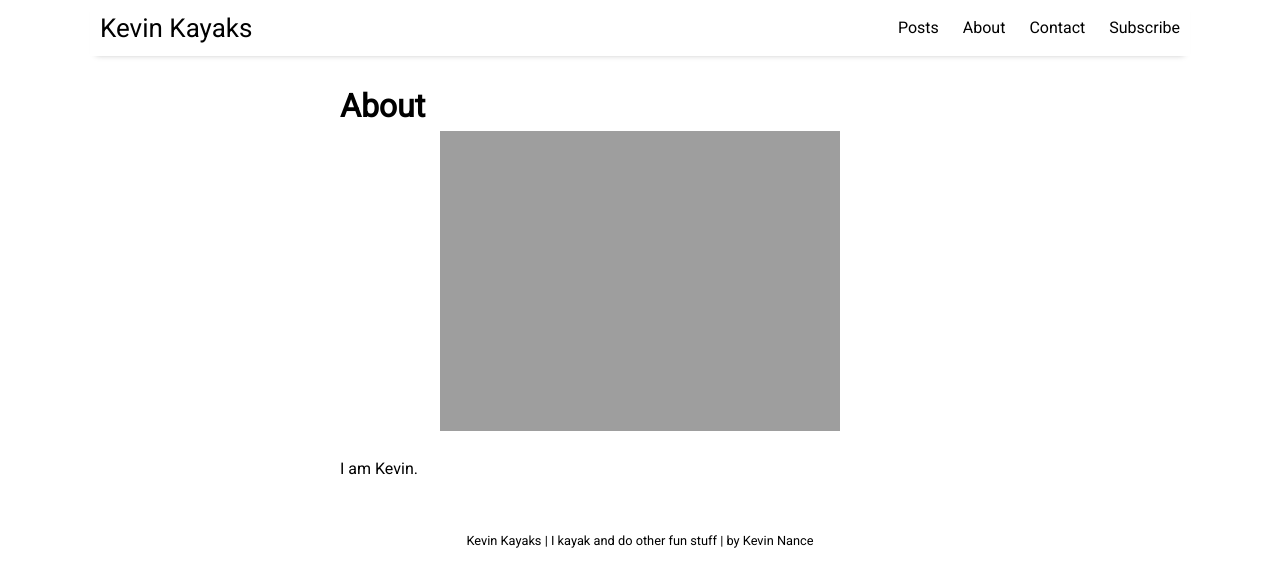
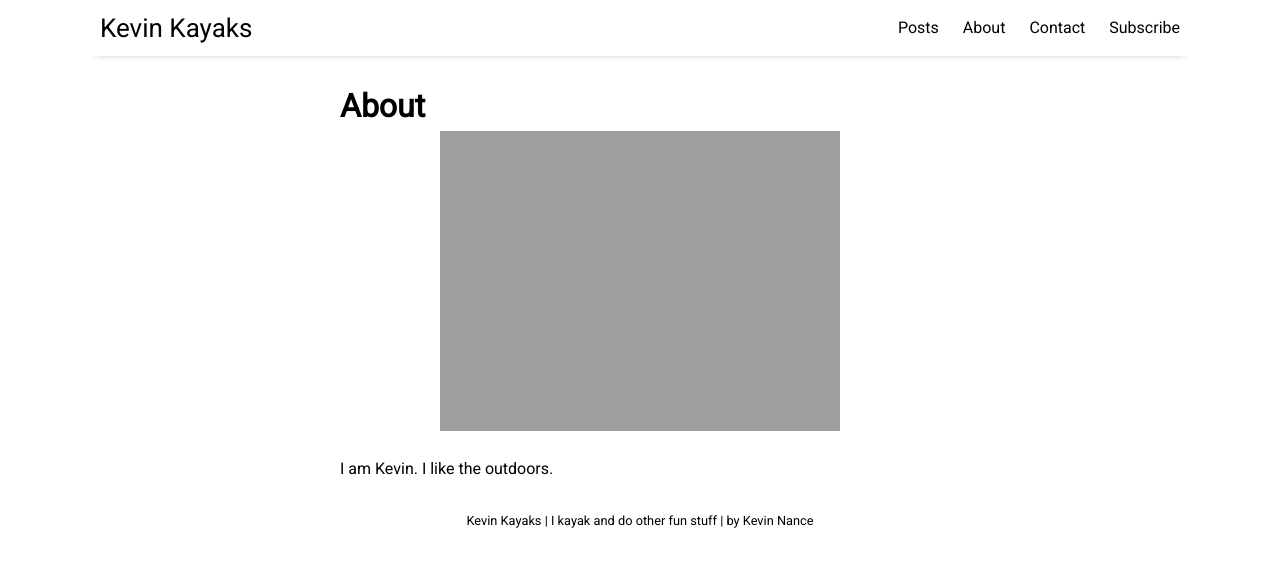
Before and after one commit to kevintnance/kevintnance.github.io, a Jekyll site: the page built from pages/about.md, in a window 1280 px wide. Shown: the top 587 px of the page. Built offline with Jekyll 4.4.1, drawn with Linux system fonts in a browser that asks for light colours; nearby versions of some CDN libraries.

Commit message:
Trying something

```diff
--- a/_sass/_page.scss
+++ b/_sass/_page.scss
@@ -2,7 +2,6 @@
   max-width: 600px;
   display: block;
   margin: 10px auto 10px;
-  padding: 0px 10px 10px;
 }
 
 .featured-image img {
--- a/pages/about.md
+++ b/pages/about.md
@@ -5,4 +5,4 @@ permalink: /about
 image: SD-Hike.JPEG
 ---
 
-I am Kevin.
+I am Kevin. I like the outdoors.
```
